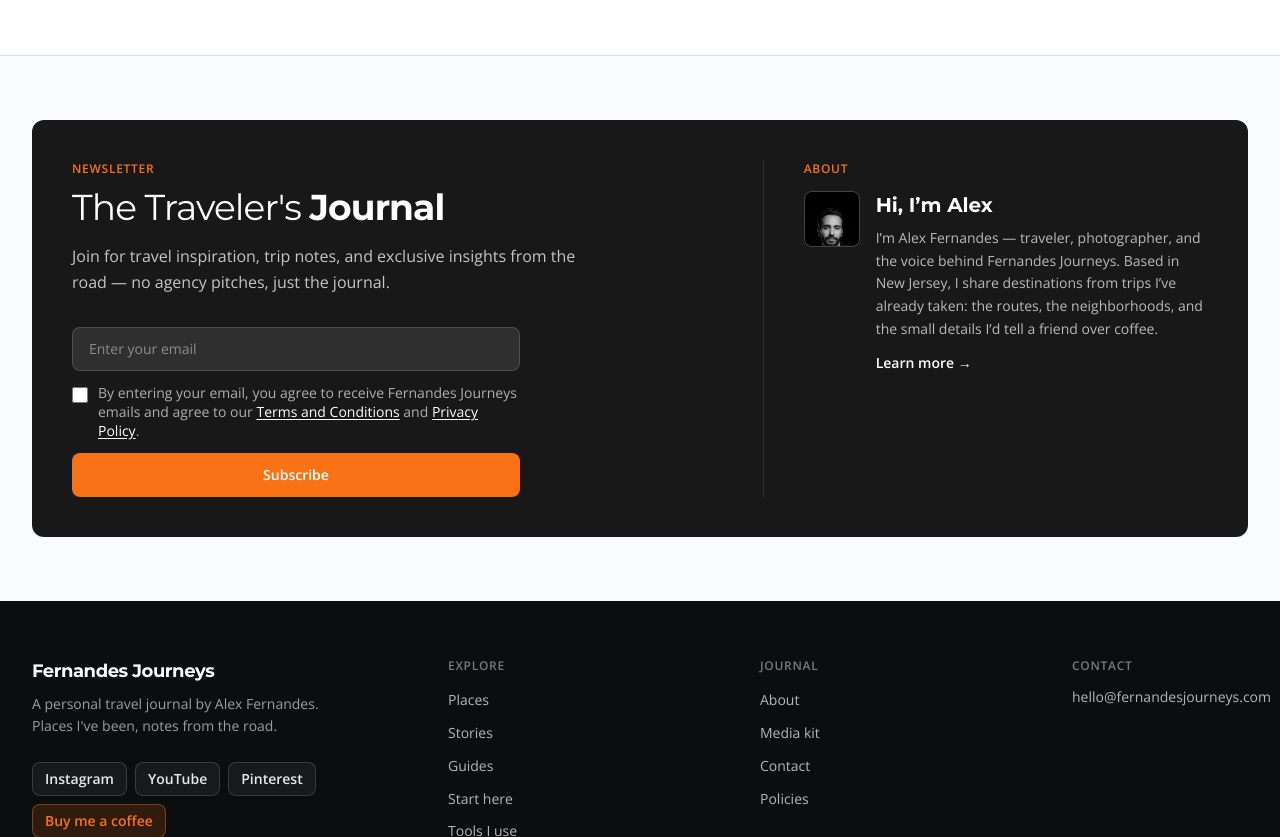
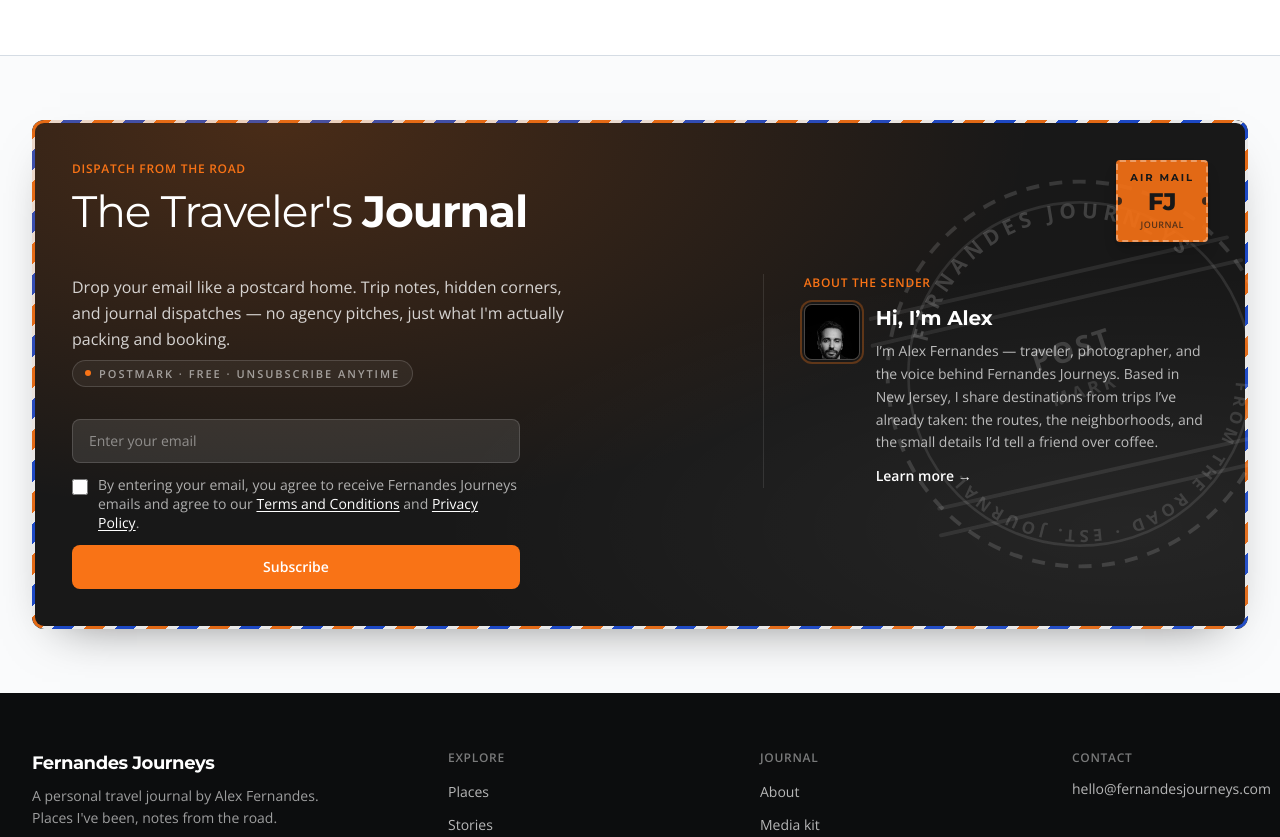
Before and after one commit to aafernands/alex-journeys, a Next.js app: page /guides in a window 1280 px wide. Shown: the part 765-1602 px from the top of the page. Built offline with nearby package versions, Linux system fonts and the light colour scheme.

Commit message:
Redesign newsletter as an airmail postcard slab
Add a diagonal airmail frame, oversized postmark watermark, and postage stamp badge so the signup block feels like a dispatch from the road instead of a plain form.

```diff
--- a/src/app/globals.css
+++ b/src/app/globals.css
@@ -440,3 +440,9 @@ body {
 .tiptap:focus {
   outline: none;
 }
+
+
+/* Newsletter postcard */
+.newsletter-postcard {
+  isolation: isolate;
+}
--- a/src/components/Footer.tsx
+++ b/src/components/Footer.tsx
@@ -3,6 +3,10 @@
 import Image from "next/image";
 import Link from "next/link";
 import { NewsletterForm } from "@/components/newsletter/NewsletterForm";
+import {
+  PostageStamp,
+  PostmarkWatermark,
+} from "@/components/newsletter/PostmarkWatermark";
 import { site, about } from "@/data/content";
 
 const social = [
@@ -31,36 +35,73 @@ export function Footer() {
 
   return (
     <footer className="bg-bg" role="contentinfo">
-      {/* Dark inset CTA / newsletter slab */}
+      {/* Postcard / airmail newsletter */}
       <section
         id="newsletter"
         className="border-t border-border"
         aria-labelledby="newsletter-heading"
       >
         <div className="section-shell py-12 md:py-16">
-          <div className="rounded-xl bg-heading p-6 text-white md:p-8 lg:p-10">
-            <div className="md:grid md:grid-cols-12 md:gap-12">
-              <div className="md:col-span-7">
-                <p className="eyebrow !text-accent">Newsletter</p>
+          <div className="newsletter-postcard relative overflow-hidden rounded-xl bg-heading text-white shadow-[0_20px_50px_-28px_rgba(0,0,0,0.55)]">
+            {/* Airmail stripe frame */}
+            <div
+              className="pointer-events-none absolute inset-0 rounded-xl opacity-90"
+              style={{
+                padding: "3px",
+                background:
+                  "repeating-linear-gradient(135deg, #f97316 0 14px, #ffffff 14px 22px, #1d4ed8 22px 36px, #ffffff 36px 44px)",
+                WebkitMask:
+                  "linear-gradient(#000 0 0) content-box, linear-gradient(#000 0 0)",
+                WebkitMaskComposite: "xor",
+                maskComposite: "exclude",
+              }}
+              aria-hidden="true"
+            />
+
+            {/* Giant postmark watermark */}
+            <PostmarkWatermark className="pointer-events-none absolute -right-16 -top-10 h-[22rem] w-[22rem] rotate-[-18deg] text-white/25 md:-right-10 md:top-1/2 md:h-[26rem] md:w-[26rem] md:-translate-y-1/2" />
+
+            {/* Soft paper glow */}
+            <div
+              className="pointer-events-none absolute inset-0 bg-[radial-gradient(ellipse_at_20%_0%,rgba(249,115,22,0.22),transparent_55%),radial-gradient(ellipse_at_90%_80%,rgba(255,255,255,0.06),transparent_45%)]"
+              aria-hidden="true"
+            />
+
+            <div className="relative z-10 p-6 md:p-8 lg:p-10">
+              <div className="flex items-start justify-between gap-4">
+                <div>
+                  <p className="eyebrow !text-accent">Dispatch from the road</p>
                   <h2
                     id="newsletter-heading"
-                  className="font-display mt-2 text-3xl tracking-tight sm:text-4xl"
+                    className="font-display mt-2 max-w-xl text-3xl tracking-tight sm:text-4xl lg:text-[2.75rem]"
                   >
                     <span className="font-normal">The Traveler&apos;s</span>{" "}
                     <span className="font-bold">Journal</span>
                   </h2>
-                <p className="mt-4 max-w-lg text-base leading-relaxed text-white/75">
-                  Join for travel inspiration, trip notes, and exclusive insights
-                  from the road — no agency pitches, just the journal.
+                </div>
+                <PostageStamp className="hidden shrink-0 sm:block" />
+              </div>
+
+              <div className="mt-8 md:grid md:grid-cols-12 md:gap-12 md:items-start">
+                <div className="md:col-span-7">
+                  <p className="max-w-lg text-base leading-relaxed text-white/80">
+                    Drop your email like a postcard home. Trip notes, hidden
+                    corners, and journal dispatches — no agency pitches, just
+                    what I&apos;m actually packing and booking.
                   </p>
+
+                  <div className="mt-2 inline-flex items-center gap-2 rounded-full border border-white/15 bg-white/5 px-3 py-1 text-[11px] font-semibold uppercase tracking-[0.18em] text-white/55">
+                    <span className="size-1.5 rounded-full bg-accent" />
+                    Postmark · free · unsubscribe anytime
+                  </div>
 
                   <NewsletterForm />
                 </div>
 
-              <div className="mt-10 border-t border-white/10 pt-8 md:col-span-5 md:mt-0 md:border-t-0 md:border-l md:pt-0 md:pl-10">
-                <p className="eyebrow !text-accent">About</p>
+                <div className="mt-10 border-t border-white/10 pt-8 md:col-span-5 md:mt-0 md:border-t-0 md:border-l md:border-white/10 md:pt-0 md:pl-10">
+                  <p className="eyebrow !text-accent">About the sender</p>
                   <div className="mt-3 flex gap-4">
-                  <div className="relative size-14 shrink-0 overflow-hidden rounded-lg border border-white/15 bg-white/5">
+                    <div className="relative size-14 shrink-0 overflow-hidden rounded-lg border border-white/15 bg-white/5 ring-2 ring-accent/30 ring-offset-2 ring-offset-heading">
                       <Image
                         src={site.authorPhoto}
                         alt={site.authorName}
@@ -82,6 +123,7 @@ export function Footer() {
                       >
                         Learn more →
                       </Link>
+                    </div>
                   </div>
                 </div>
               </div>
--- /dev/null
+++ b/src/components/newsletter/PostmarkWatermark.tsx
@@ -0,0 +1,127 @@
+/** Decorative postal cancel / postmark for the newsletter slab. */
+export function PostmarkWatermark({ className = "" }: { className?: string }) {
+  return (
+    <svg
+      viewBox="0 0 320 320"
+      className={className}
+      aria-hidden="true"
+      fill="none"
+    >
+      {/* Outer ring */}
+      <circle
+        cx="160"
+        cy="160"
+        r="148"
+        stroke="currentColor"
+        strokeWidth="3"
+        strokeDasharray="10 8"
+        opacity="0.55"
+      />
+      <circle
+        cx="160"
+        cy="160"
+        r="132"
+        stroke="currentColor"
+        strokeWidth="2"
+        opacity="0.4"
+      />
+      {/* Curved text path */}
+      <defs>
+        <path
+          id="postmark-arc-top"
+          d="M 40 160 A 120 120 0 0 1 280 160"
+        />
+        <path
+          id="postmark-arc-bottom"
+          d="M 280 160 A 120 120 0 0 1 40 160"
+        />
+      </defs>
+      <text
+        fill="currentColor"
+        fontSize="16"
+        fontFamily="ui-sans-serif, system-ui, sans-serif"
+        fontWeight="700"
+        letterSpacing="4"
+        opacity="0.7"
+      >
+        <textPath href="#postmark-arc-top" startOffset="50%" textAnchor="middle">
+          FERNANDES JOURNEYS
+        </textPath>
+      </text>
+      <text
+        fill="currentColor"
+        fontSize="13"
+        fontFamily="ui-sans-serif, system-ui, sans-serif"
+        fontWeight="600"
+        letterSpacing="3"
+        opacity="0.55"
+      >
+        <textPath
+          href="#postmark-arc-bottom"
+          startOffset="50%"
+          textAnchor="middle"
+        >
+          FROM THE ROAD · EST. JOURNAL
+        </textPath>
+      </text>
+      {/* Center date stamp */}
+      <text
+        x="160"
+        y="148"
+        textAnchor="middle"
+        fill="currentColor"
+        fontSize="22"
+        fontFamily="ui-sans-serif, system-ui, sans-serif"
+        fontWeight="800"
+        letterSpacing="2"
+        opacity="0.65"
+      >
+        POST
+      </text>
+      <text
+        x="160"
+        y="178"
+        textAnchor="middle"
+        fill="currentColor"
+        fontSize="14"
+        fontFamily="ui-sans-serif, system-ui, sans-serif"
+        fontWeight="600"
+        letterSpacing="3"
+        opacity="0.5"
+      >
+        MARK
+      </text>
+      {/* Cancel bars */}
+      <g opacity="0.35" stroke="currentColor" strokeWidth="3" strokeLinecap="round">
+        <line x1="20" y1="70" x2="300" y2="95" />
+        <line x1="15" y1="90" x2="305" y2="115" />
+        <line x1="25" y1="225" x2="295" y2="250" />
+        <line x1="20" y1="245" x2="300" y2="270" />
+      </g>
+    </svg>
+  );
+}
+
+export function PostageStamp({ className = "" }: { className?: string }) {
+  return (
+    <div
+      className={`relative select-none ${className}`}
+      aria-hidden="true"
+    >
+      <div className="relative overflow-hidden rounded-sm border-2 border-dashed border-white/35 bg-accent/90 px-3 py-2 text-center shadow-lg shadow-black/20">
+        <p className="font-display text-[10px] font-bold uppercase tracking-[0.2em] text-heading">
+          Air Mail
+        </p>
+        <p className="mt-1 font-display text-2xl font-extrabold leading-none text-heading">
+          FJ
+        </p>
+        <p className="mt-1 text-[9px] font-semibold uppercase tracking-wider text-heading/70">
+          Journal
+        </p>
+        {/* perforated edge hint */}
+        <span className="absolute -left-1 top-1/2 size-2 -translate-y-1/2 rounded-full bg-heading/80" />
+        <span className="absolute -right-1 top-1/2 size-2 -translate-y-1/2 rounded-full bg-heading/80" />
+      </div>
+    </div>
+  );
+}
```
Lines whose indentation alone changed are shown as unchanged.
